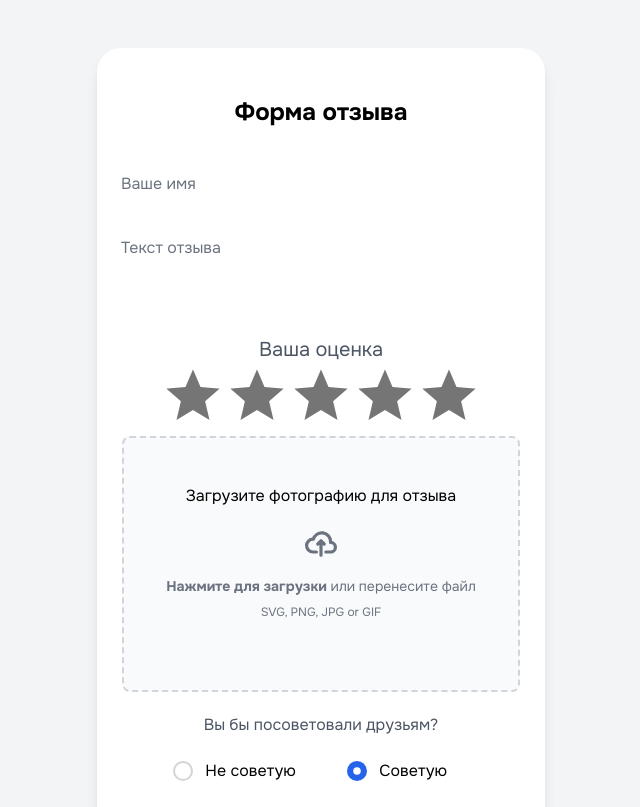
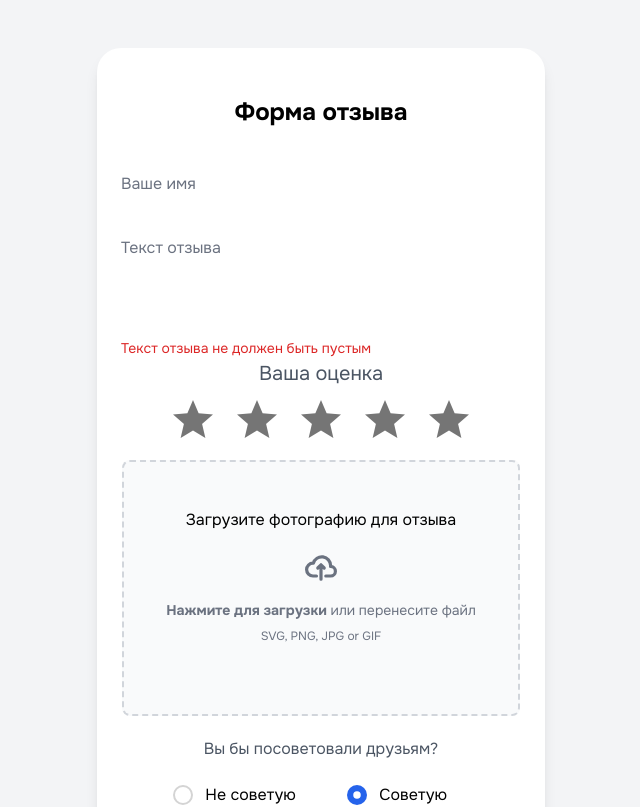
Before and after one commit to 13adams37/reviewFormVue, a Nuxt app: page / in a window 1280 px wide. Shown: the top 807 px of the page, without its empty margins (319-959 px from the left). Built offline with nearby package versions, Linux system fonts and the light colour scheme.

Commit message:
Исправлено масштабирование компонента рейтинга

```diff
--- a/components/ReviewForm.vue
+++ b/components/ReviewForm.vue
@@ -10,7 +10,6 @@ const review = reactive({
   isRecommended: true,
 });
 const submit = () => {
-  console.log('submited.');
   axios
     .post('/api/review', review, {
       headers: {
@@ -18,10 +17,10 @@ const submit = () => {
       },
     })
     .then((res) => {
-      console.log(res);
+      console.log('submited.');
     })
     .catch((res) => {
-      console.log(res);
+      console.log('error.');
     })
     .finally(() => {
       console.log('end');
@@ -42,9 +41,8 @@ const submit = () => {
       id="reviewName"
       class="relative z-0 w-full mb-5"
     />
-    <!-- Добавить проверку -->
     <span
-      class="text-sm text-red-600 hidden"
+      class="text-center text-sm text-red-600 hidden"
       id="error"
     >
       Имя должно быть заполнено
@@ -57,20 +55,32 @@ const submit = () => {
       id="reviewText"
       class="relative z-0 w-full mb-5"
     />
+    <span
+      class="text-center text-sm text-red-600 hiden"
+      id="error"
+    >
+      Текст отзыва не должен быть пустым
+    </span>
 
     <div class="text-center">
       <h3 class="text-xl text-gray-600">Ваша оценка</h3>
       <v-rating
         v-model="review.stars"
+        active-color="yellow-darken-3"
+        color="grey-darken-1"
+        empty-icon="$ratingFull"
+        item-aria-label=""
+        :style="{ fontSize: '32px' }"
+        size="64"
         hover
       >
-        <template #item="{ isHovered }">
-          <v-icon
-            icon="mdi-star"
-            size="64"
-            :color="isHovered ? 'yellow-darken-3' : 'grey-darken-1'"
-          ></v-icon> </template
-      ></v-rating>
+      </v-rating>
+    </div>
+    <div
+      class="text-center text-sm text-red-600 hidden"
+      id="error"
+    >
+      Оценка
     </div>
 
     <UFile
--- a/package.json
+++ b/package.json
@@ -29,6 +29,5 @@
     "pinia": "^2.1.6",
     "postcss": "^8.4.29",
     "tailwindcss": "^3.3.3"
-  },
-  "version": "0.0.0"
+  }
 }
```
